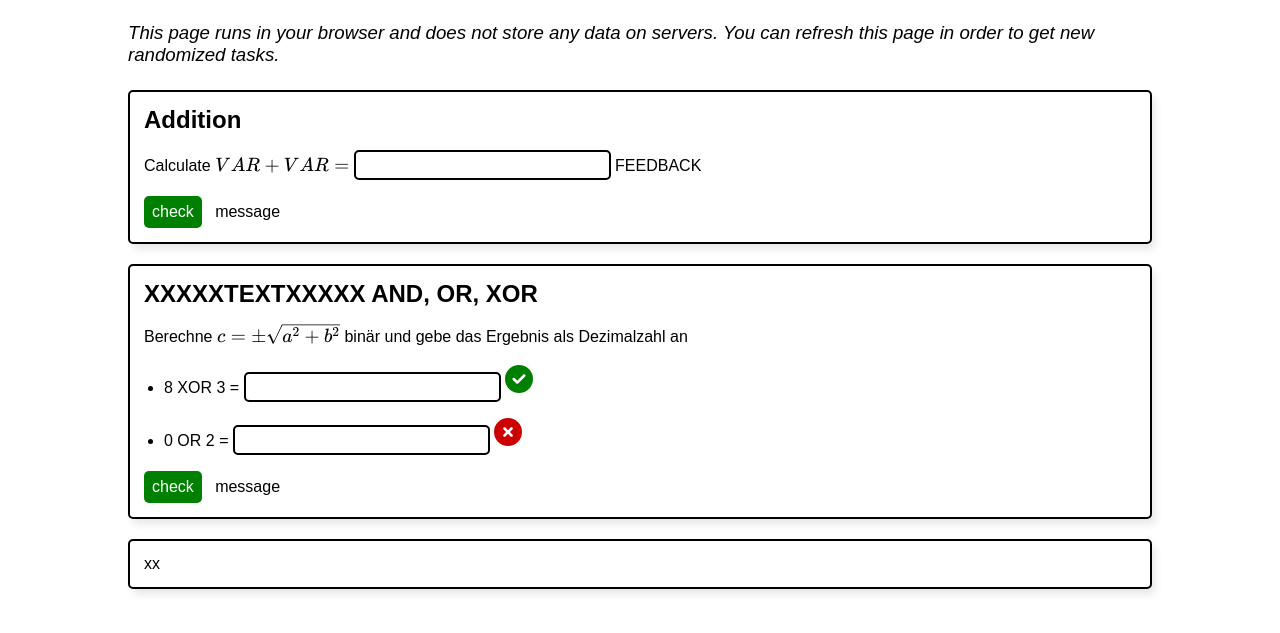
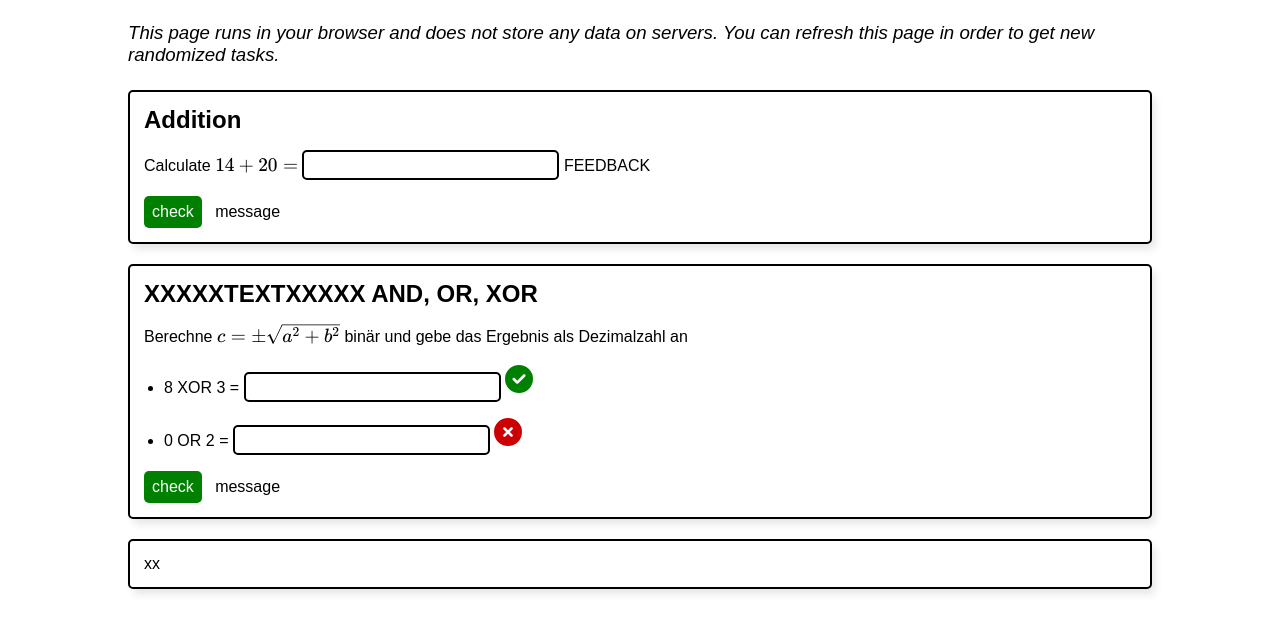
Before and after one commit to andreas-schwenk/pysell, a plain HTML site: page index.html in a window 1280 px wide. Shown: the part 71-704 px from the top of the page. Drawn offline with nearby package versions, Linux system fonts and the light colour scheme.

Commit message:
Update index.html

```diff
--- a/index.html
+++ b/index.html
@@ -199,29 +199,71 @@
         ],
       };
 
-      function generateMathString(node) {
+      class Question {
+        constructor(src) {
+          this.src = src;
+          this.instanceIdx = 0; // TODO
+        }
+
+        populateDom(parent) {
+          // generate question div
+          let qDiv = document.createElement("div");
+          parent.appendChild(qDiv);
+          qDiv.classList.add("question");
+          // generate question title
+          let titleDiv = document.createElement("div");
+          qDiv.appendChild(titleDiv);
+          titleDiv.classList.add("questionTitle");
+          titleDiv.innerHTML = this.src["title"];
+          // generate question text
+          for (let c of this.src.text.children)
+            qDiv.appendChild(this.generateText(c));
+          // generate button row
+          let buttonDiv = document.createElement("div");
+          qDiv.appendChild(buttonDiv);
+          buttonDiv.classList.add("buttonRow");
+          // (a) check button
+          let checkBtn = document.createElement("button");
+          buttonDiv.appendChild(checkBtn);
+          checkBtn.type = "button";
+          checkBtn.classList.add("button");
+          checkBtn.innerHTML = "check";
+          // (b) spacing
+          let space = document.createElement("span");
+          space.innerHTML = "&nbsp;&nbsp;&nbsp;";
+          buttonDiv.appendChild(space);
+          // (c) feedback text
+          let feedbackSpan = document.createElement("span");
+          buttonDiv.appendChild(feedbackSpan);
+          feedbackSpan.innerHTML = "message";
+        }
+
+        generateMathString(node) {
           let s = "";
           switch (node.type) {
             case "math": {
-            for (let c of node.children) s += generateMathString(c);
+              for (let c of node.children) s += this.generateMathString(c);
               break;
             }
             case "text": {
               return node.data;
             }
             case "var": {
-            return "VAR";
+              let instance = this.src.instances[this.instanceIdx];
+              return instance[node.data].value;
             }
           }
           return s;
         }
 
-      function generateText(node) {
+        generateText(node) {
           switch (node.type) {
             case "paragraph":
             case "span": {
-            let e = document.createElement(node.type == "span" ? "span" : "p");
-            for (let c of node.children) e.appendChild(generateText(c));
+              let e = document.createElement(
+                node.type == "span" ? "span" : "p"
+              );
+              for (let c of node.children) e.appendChild(this.generateText(c));
               return e;
             }
             case "text": {
@@ -232,12 +274,13 @@
             case "bold": {
               let span = document.createElement("span");
               span.style.fontWeight = "bold";
-            for (let c of node.children) span.appendChild(generateText(c));
+              for (let c of node.children)
+                span.appendChild(this.generateText(c));
               return span;
             }
             case "math": {
               let span = document.createElement("span");
-            let str = generateMathString(node);
+              let str = this.generateMathString(node);
               katex.render(str, span, {
                 throwOnError: false,
               });
@@ -269,39 +312,14 @@
             }
           }
         }
+      }
 
+      let questions = [];
       let questionsDiv = document.getElementById("questions");
       for (let questionSrc of quizSrc.questions) {
-        // generate question div
-        let qDiv = document.createElement("div");
-        questionsDiv.appendChild(qDiv);
-        qDiv.classList.add("question");
-        // generate question title
-        let titleDiv = document.createElement("div");
-        qDiv.appendChild(titleDiv);
-        titleDiv.classList.add("questionTitle");
-        titleDiv.innerHTML = questionSrc["title"];
-        // generate question text
-        for (let c of questionSrc.text.children)
-          qDiv.appendChild(generateText(c));
-        // generate button row
-        let buttonDiv = document.createElement("div");
-        qDiv.appendChild(buttonDiv);
-        buttonDiv.classList.add("buttonRow");
-        // (a) check button
-        let checkBtn = document.createElement("button");
-        buttonDiv.appendChild(checkBtn);
-        checkBtn.type = "button";
-        checkBtn.classList.add("button");
-        checkBtn.innerHTML = "check";
-        // (b) spacing
-        let space = document.createElement("span");
-        space.innerHTML = "&nbsp;&nbsp;&nbsp;";
-        buttonDiv.appendChild(space);
-        // (c) feedback text
-        let feedbackSpan = document.createElement("span");
-        buttonDiv.appendChild(feedbackSpan);
-        feedbackSpan.innerHTML = "message";
+        let question = new Question(questionSrc);
+        questions.push(question);
+        question.populateDom(questionsDiv);
       }
 
       const iconOK =
```
Lines whose indentation alone changed are shown as unchanged.
